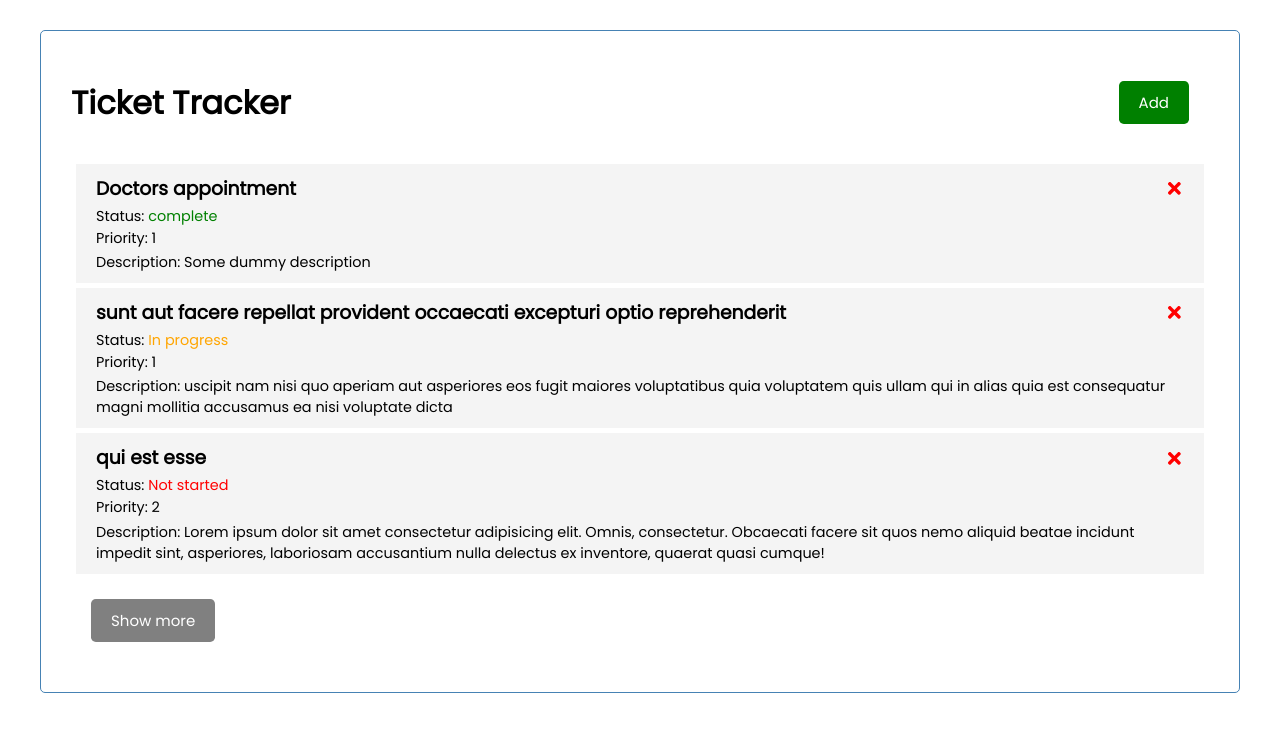
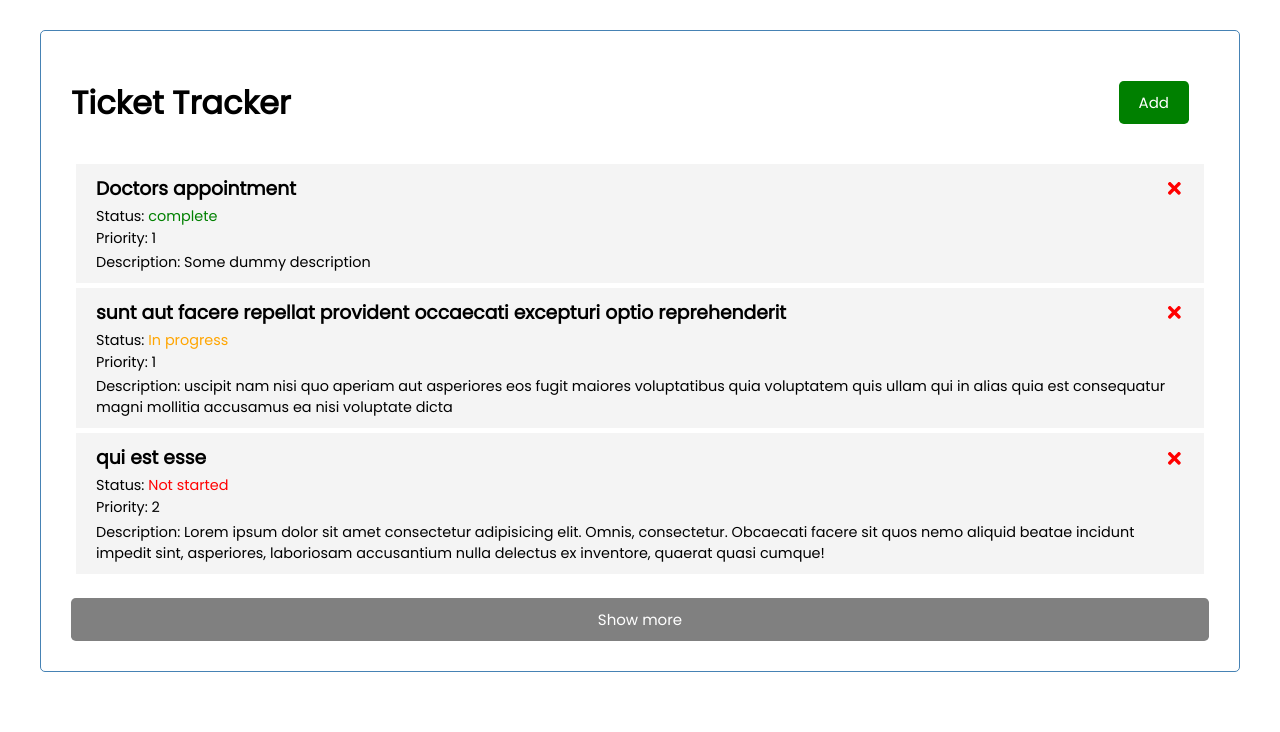
Before and after one commit to minaramsis1993/tickets-tracker, a React (Create React App) app: page / in a window 1280 px wide. Shown: the top 732 px of the page. Built offline with nearby package versions, Linux system fonts and the light colour scheme.

Commit message:
[FEAT] UI enhancements

```diff
--- a/src/App.js
+++ b/src/App.js
@@ -4,6 +4,7 @@ import Button from "./components/Button";
 import Header from "./components/Header";
 import Tickets from "./components/Tickets";
 import { ticketsData } from "./mock/data";
+import logo from "./svg/loading.svg";
 
 function App() {
 	const [edge, setEdge] = useState(0);
@@ -18,7 +19,7 @@ function App() {
 			setTickets(ticketsData.slice(0, 3));
 			setEdge(edge + 3);
 			setIsLoading(false);
-		}, 2000);
+		}, 1000);
 		// eslint-disable-next-line react-hooks/exhaustive-deps
 	}, []);
 
@@ -47,7 +48,7 @@ function App() {
 			]);
 			setEdge(edge + 3);
 			setIsLoading(false);
-		}, 2000);
+		}, 1000);
 	};
 
 	return (
@@ -59,12 +60,15 @@ function App() {
 			/>
 			{showAddTicket && <AddTicket addTask={addTicket} len={tickets.length} />}
 			{isLoading && tickets.length === 0 ? (
-				"Loading..."
+				<div className="loading-wrapper">
+					<img src={logo} width="40" alt="loading" />
+				</div>
 			) : (
 				<Tickets tickets={tickets} deleteTicket={deleteTicket} />
 			)}
 			{tickets.length !== 0 && tickets.length < ticketsData.length ? (
 				<Button
+					classes={"btn-block mt-3"}
 					isDisabled={isLoading}
 					isLoading={isLoading}
 					color="gray"
--- a/src/components/AddTicket.js
+++ b/src/components/AddTicket.js
@@ -44,7 +44,7 @@ const AddTicket = ({ addTask, len }) => {
 					id="description"
 					value={description}
 					onChange={(e) => setDescription(e.target.value)}
-				></textarea>
+				/>
 			</div>
 			<input type="submit" value="Save Ticket" className="btn btn-block" />
 		</form>
--- a/src/components/Button.js
+++ b/src/components/Button.js
@@ -1,19 +1,27 @@
 import React from "react";
 import PropTypes from "prop-types";
+import loading from "../svg/loading.svg";
 
-const Button = ({ color, text, isDisabled, isLoading, btnClickHandler }) => {
+const Button = ({
+	color,
+	text,
+	isDisabled,
+	isLoading,
+	btnClickHandler,
+	classes
+}) => {
 	const onBtnClick = (e) => {
-		console.log("clicked");
 		btnClickHandler(e);
 	};
+
 	return (
 		<button
-			className="btn"
+			className={`btn ${classes}`}
 			onClick={onBtnClick}
 			disabled={isDisabled}
 			style={{ backgroundColor: color }}
 		>
-			{text} {isLoading ? "loading" : ""}
+			{text} {isLoading ? <img src={loading} width="30" alt="loading" /> : ""}
 		</button>
 	);
 };
--- a/src/index.css
+++ b/src/index.css
@@ -28,7 +28,6 @@ body {
 }
 
 .btn {
-	display: inline-block;
 	background: #000;
 	color: #fff;
 	border: none;
@@ -39,6 +38,9 @@ body {
 	text-decoration: none;
 	font-size: 0.9375rem;
 	font-family: inherit;
+	display: flex;
+	justify-content: center;
+	align-items: center;
 }
 
 .btn:disabled {
@@ -54,7 +56,7 @@ body {
 }
 
 .btn-block {
-	display: block;
+	display: flex;
 	width: 100%;
 	margin: auto;
 }
@@ -105,3 +107,12 @@ p.description {
 	font-size: 1.0625rem;
 	font-family: inherit;
 }
+
+.mt-3 {
+	margin-top: 1.5rem;
+}
+
+.loading-wrapper {
+	display: flex;
+	justify-content: center;
+}
```
Also changed, not shown: src/svg/loading.svg (added).
